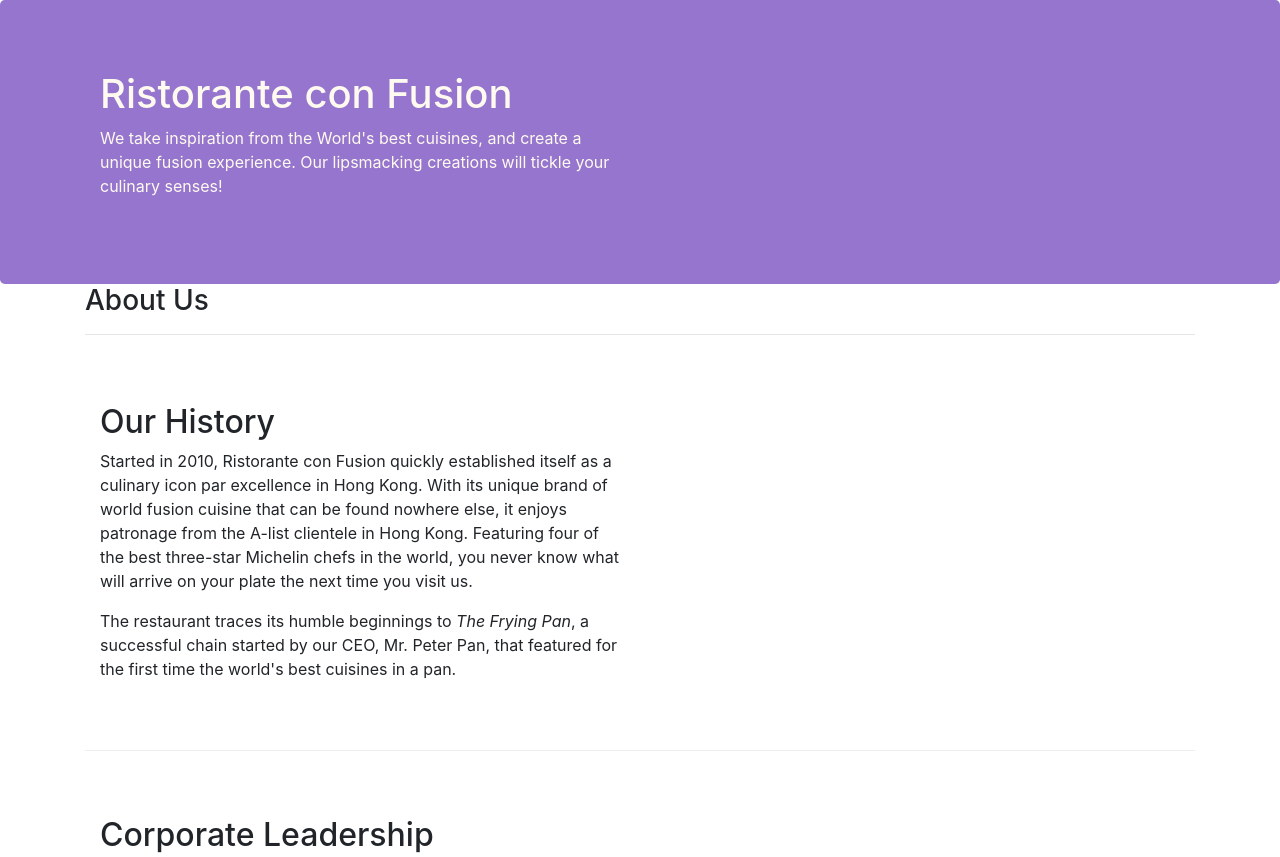
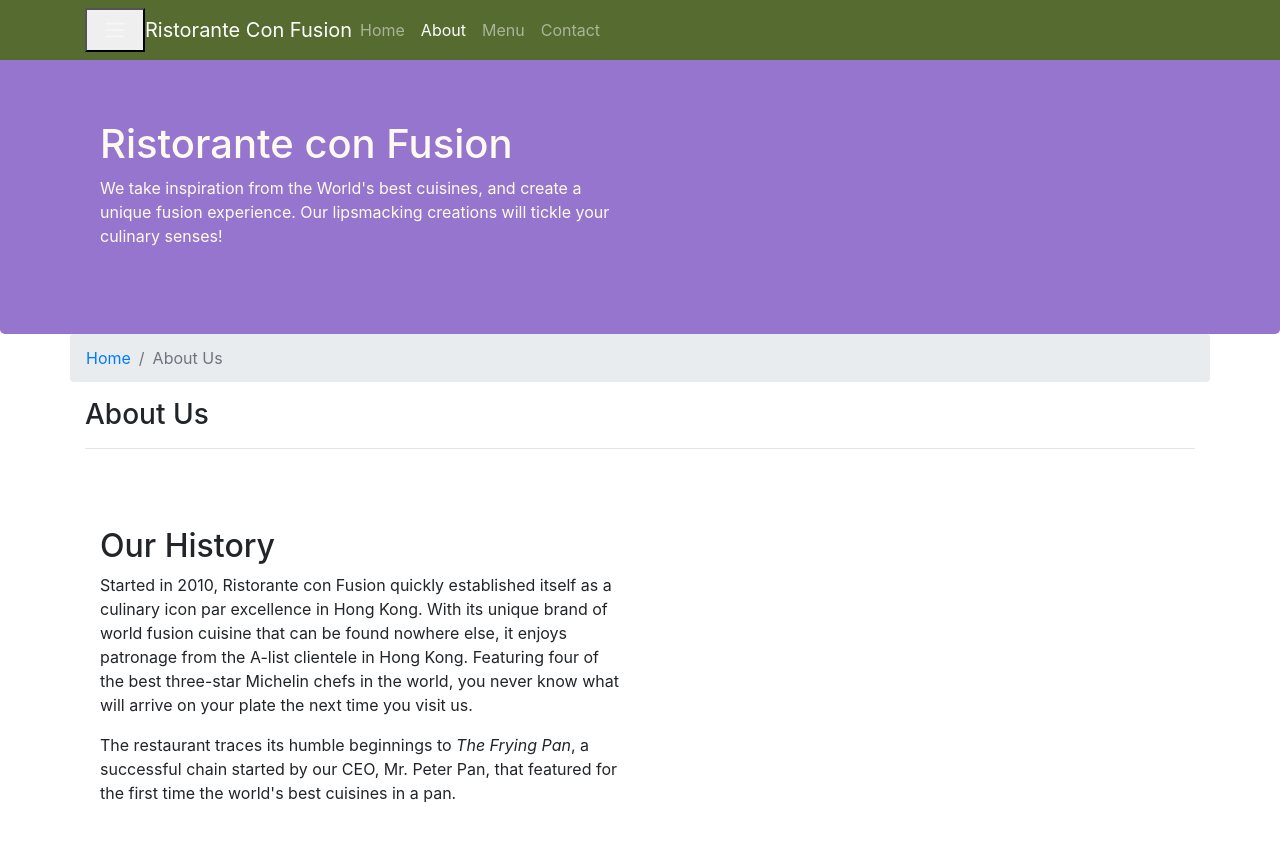
Before and after one commit to shomil999/restaurant_website, a website: page aboutus.html in a window 1280 px wide. Shown: the top 857 px of the page. Drawn offline with nearby package versions, Linux system fonts and the light colour scheme.

Commit message:
navbar and breadcrumbs

```diff
--- a/aboutus.html
+++ b/aboutus.html
@@ -16,7 +16,22 @@
 </head>
 
 <body>
-
+    <nav class="navbar navbar-dark navbar-expand-sm fixed-top">    <!--\ -->
+        <div class="container">
+            <button class="navbar toggler" type="button" data-toggle="collapse" data-target="#Navbar">
+             <span class="navbar-toggler-icon"></span>
+            </button>
+            <a class="navbar-brand mr-auto" href ="./index.html"> Ristorante Con Fusion</a>
+            <div class="collapse navbar-collapse" id="Navbar">
+            <ul class="navbar-nav mr-auto">
+                <li class="nav-item"> <a class="nav-link" href="./index.html"> Home </a></li>
+                <li class="nav-item active"> <a class="nav-link" href="#"> About </a></li>
+                <li class="nav-item"> <a class="nav-link" href="#"> Menu </a></li>
+                <li class="nav-item"> <a class="nav-link" href="#"> Contact </a></li>
+            </ul>
+            </div>
+        </div>
+    </nav>
     <header class="jumbotron">
         <div class="container">
             <div class="row row-header">
@@ -31,8 +46,12 @@
     </header>
 
     <div class="container">
-        <div>
-            <div>
+        <div class="row">
+            <ol class="col-12 breadcrumb">
+            <li class="breadcrumb-item"><a href="./index.html">Home</a> </li>
+            <li class="breadcrumb-item active ">About Us </li>
+            </ol>
+            <div class="col-12">
                <h3>About Us</h3>
                <hr>
             </div>
@@ -71,7 +90,7 @@
                 <div class="col-4 offset-1 col-sm-2">
                     <h5>Links</h5>
                     <ul class="list-unstyled">
-                        <li><a href="#">Home</a></li>
+                        <li><a href="./index.html">Home</a></li>
                         <li><a href="#">About</a></li>
                         <li><a href="#">Menu</a></li>
                         <li><a href="#">Contact</a></li>
--- a/css/styles.css
+++ b/css/styles.css
@@ -4,7 +4,7 @@
 }
 
 .row-content{
-    margin: 15px auto;
+    margin: 10px auto;
     padding: 50px 0px 50px 0px;
     border-bottom:  1px ridge;
     min-height: 400px;
@@ -29,3 +29,12 @@
     color: #0f0f0f;
 
 }
+
+body {
+    padding: 50px 0px 0px 0px;     /*so that navigation bar doesnt cover the body or content below it*/
+    z-index: 0;                    /*z index gives the stacking orrder...eg higher z index will be upper or overlapped on lower z-index:*/
+}
+
+.navbar-dark{
+    background-color: darkolivegreen;
+}
```
Also changed, not shown: index.html (+17 -1 lines).
